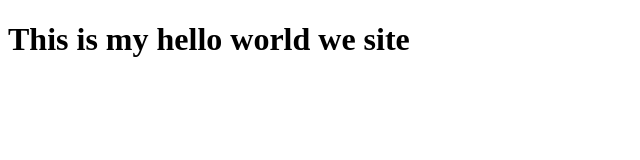
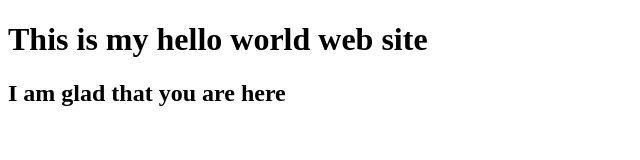
Before and after one commit to Fin1909708/hello-world, a plain HTML site: page index.html in a window 1280 px wide. Shown: the whole page, without its empty margins (0-640 px from the left). Drawn offline with Linux system fonts and the light colour scheme.

Commit message:
,Minor Mods

```diff
--- a/index.html
+++ b/index.html
@@ -4,6 +4,7 @@
 	<title>Hello World!!</title>
 </head>
 <body>
-	<h1>This is my hello world we site</h1>
+	<h1>This is my hello world web site</h1>
+	<h2>I am glad that you are here</h2>
 </body>
 </html>
```
